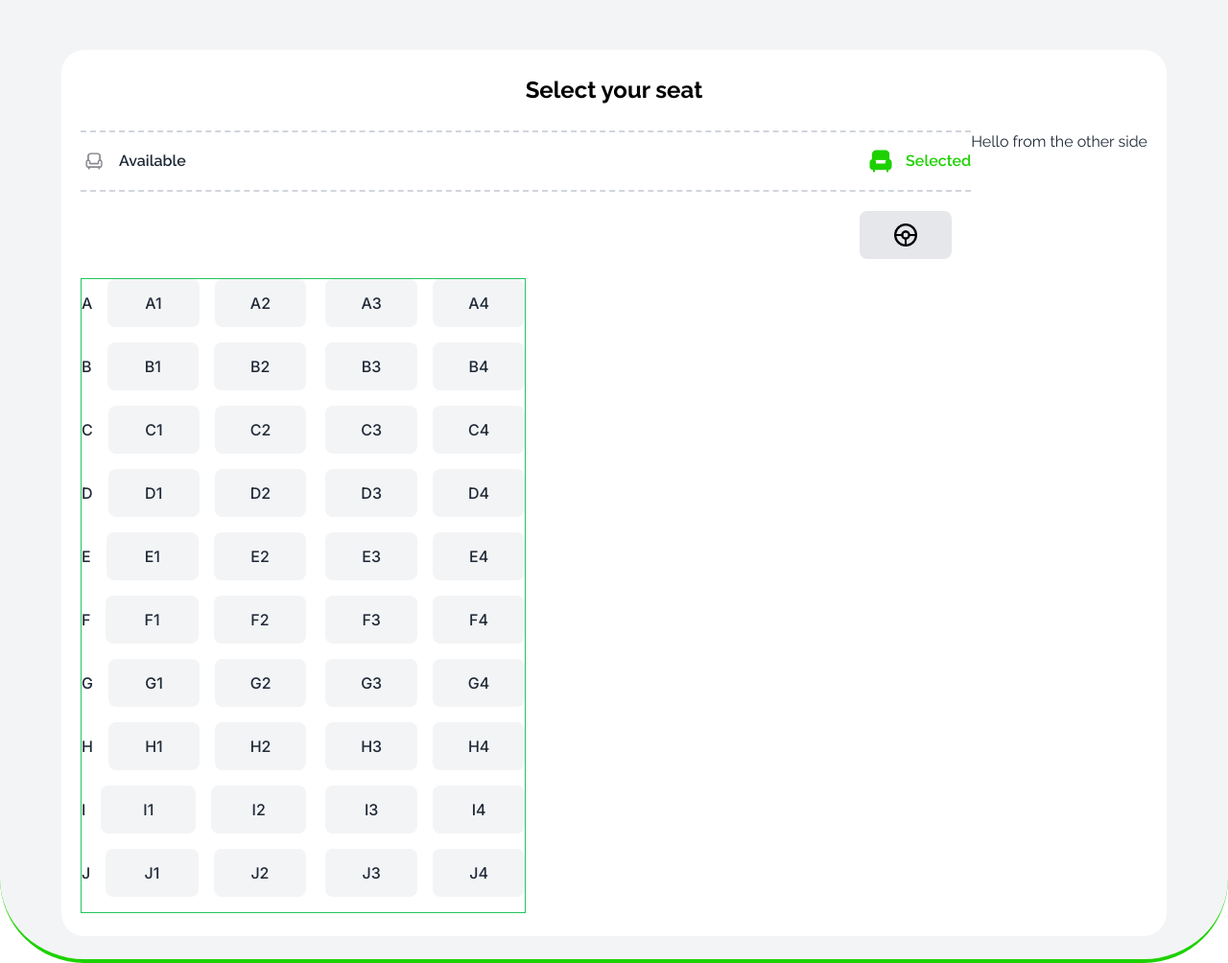
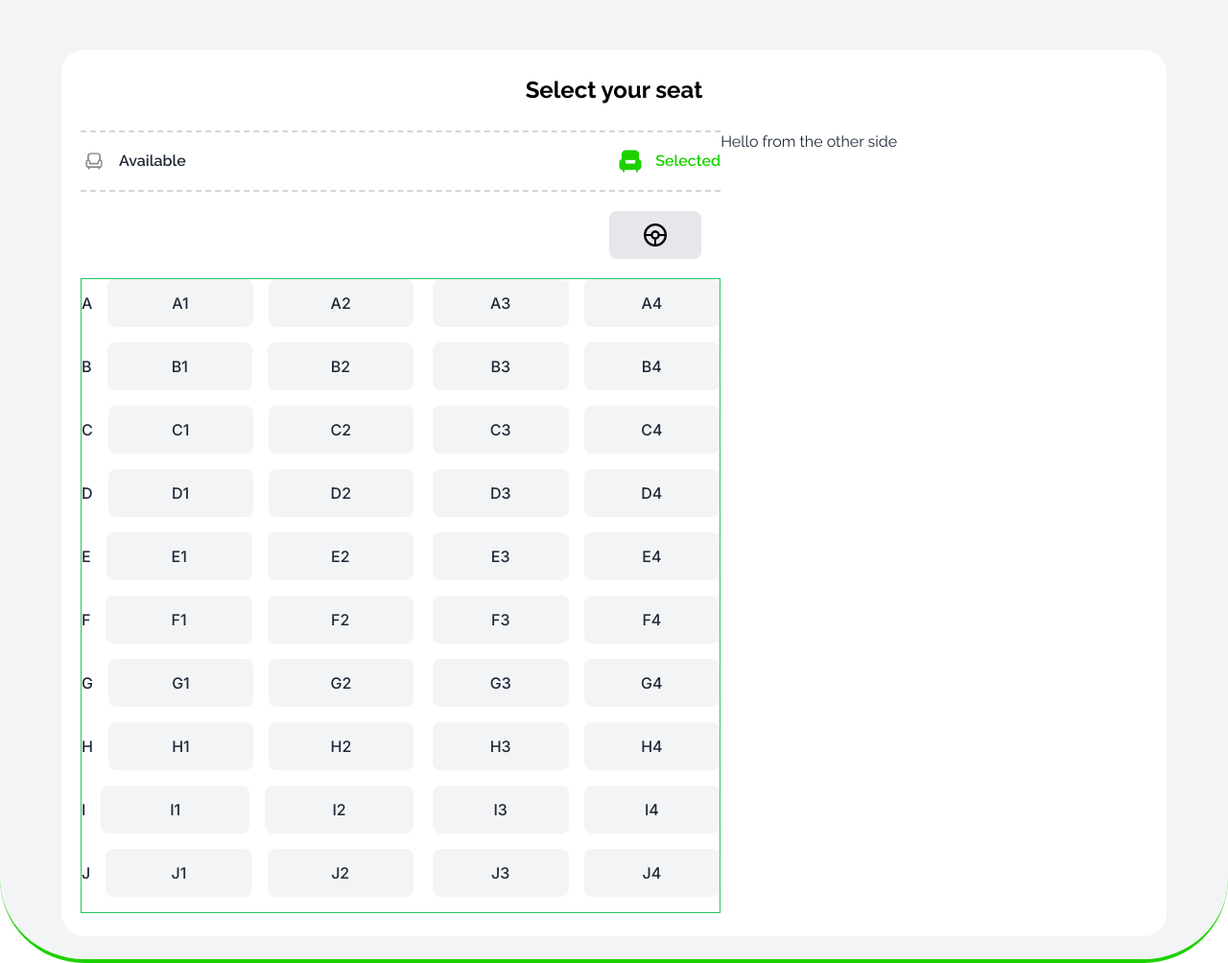
Before and after one commit to Dominic009/Ticket.com-Ass-5, a plain HTML site: page index.html in a window 1280 px wide. Shown: the part 2020-3024 px from the top of the page at 96% size. Drawn offline with nearby package versions, Linux system fonts and the light colour scheme.

Commit message:
Bus seat section

```diff
--- a/index.html
+++ b/index.html
@@ -233,7 +233,7 @@
 
                     <div class="flex">
                     <!-- Left side -->
-                    <div class="flex-1">
+                    <div class="w-[60%]">
                         <div class="flex justify-between border-b-2 border-dashed border-gray-300 border-t-2 py-4">
                             <div class="flex gap-3 items-center">
                                 <img class="scale-75" src="./images/seat-gray.png" alt="">
@@ -251,7 +251,7 @@
                             </div>
                         </div>
 
-                    <div class="flex justify-between border border-green-500 w-[50%] gap-5">
+                    <div class="flex justify-between border border-green-500 w-[100%] gap-5">
                         <div class="inter font-medium flex-1">
                             <div class="flex items-center gap-4 mb-4">
                                 <p>A</p>
```
